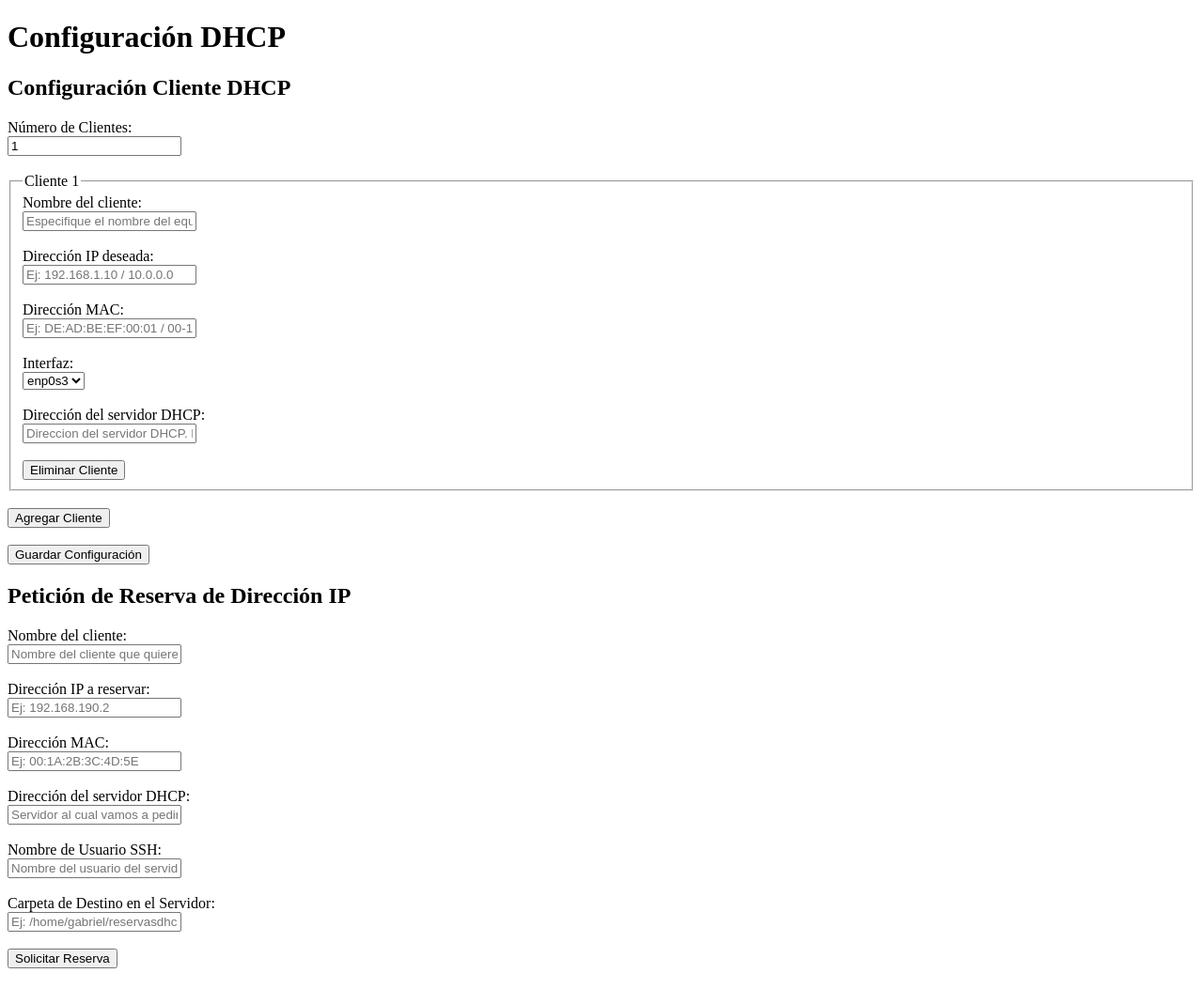
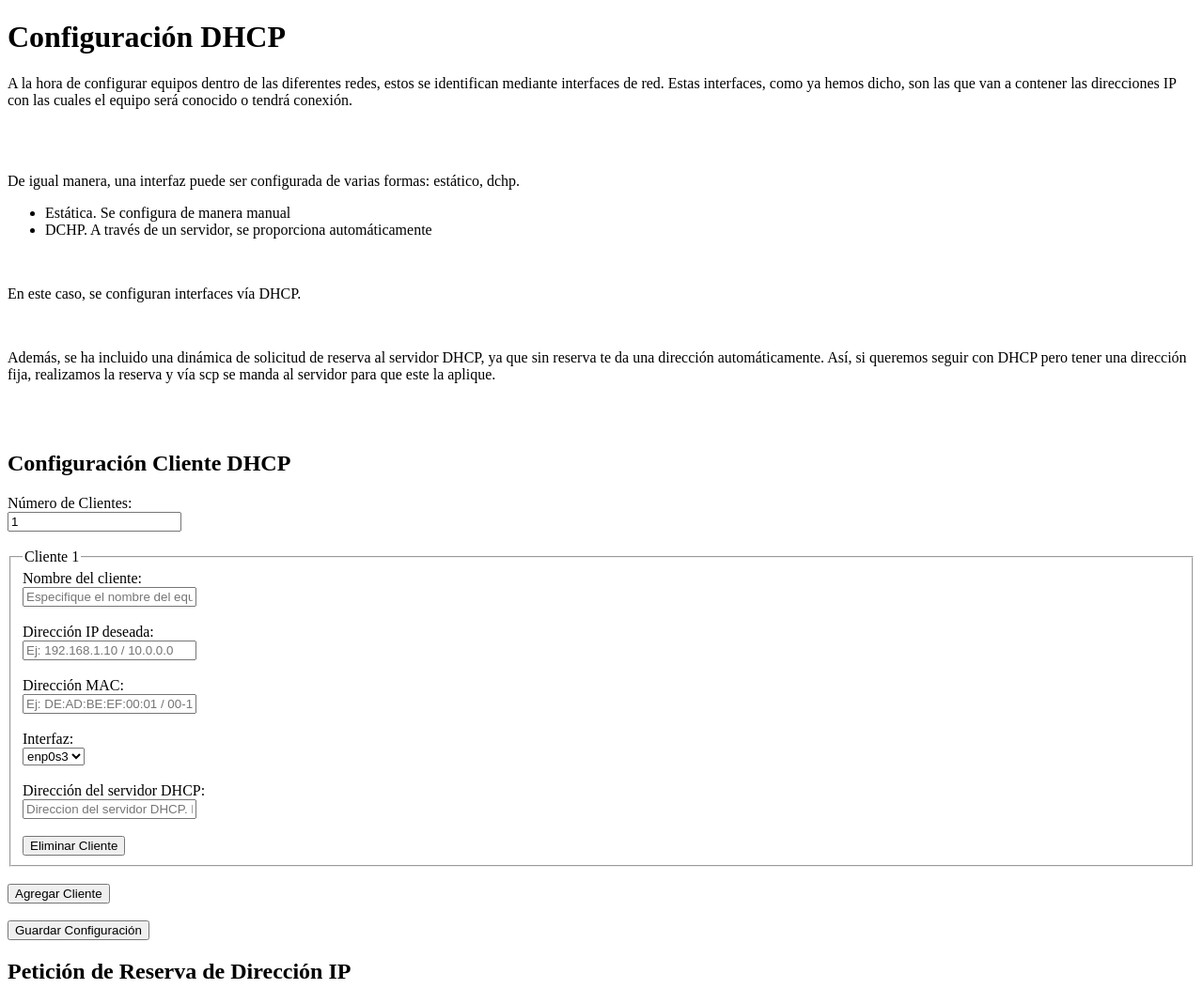
Before and after one commit to gabrielASIR/test_TFG, a Django app: template redes/templates/redes/dhcp.html in a window 1280 px wide. Shown: the top 1069 px of the page at 94% size. Before the commit the page ends 1031 px from the top, so only its background shows below. Run offline with Django 3.2, Linux system fonts and the light colour scheme; the template is opened without the code that fills it, so the values that code supplies are empty.

Commit message:
Update dhcp.html

```diff
--- a/redes/templates/redes/dhcp.html
+++ b/redes/templates/redes/dhcp.html
@@ -45,6 +45,18 @@
 </head>
 <body>
     <h1>Configuración DHCP</h1>
+    <p>A la hora de configurar equipos dentro de las diferentes redes, estos se identifican mediante interfaces de red.
+    Estas interfaces, como ya hemos dicho, son las que van a contener las direcciones IP con las cuales el equipo será conocido
+    o tendrá conexión.</p><br><br>
+
+    <p>De igual manera, una interfaz puede ser configurada de varias formas: estático, dchp.</p>
+    <ul>
+	 <li>Estática. Se configura de manera manual</li>
+	 <li>DCHP. A través de un servidor, se proporciona automáticamente</li>
+    </ul><br>
+    <p>En este caso, se configuran interfaces vía DHCP.</p><br>
+    <p>Además, se ha incluido una dinámica de solicitud de reserva al servidor DHCP, ya que sin reserva te da una dirección automáticamente.
+    Así, si queremos seguir con DHCP pero tener una dirección fija, realizamos la reserva y vía scp se manda al servidor para que este la aplique.</p><br><br>
     <h2>Configuración Cliente DHCP</h2>
 
     {% if mensaje_error %}
```
